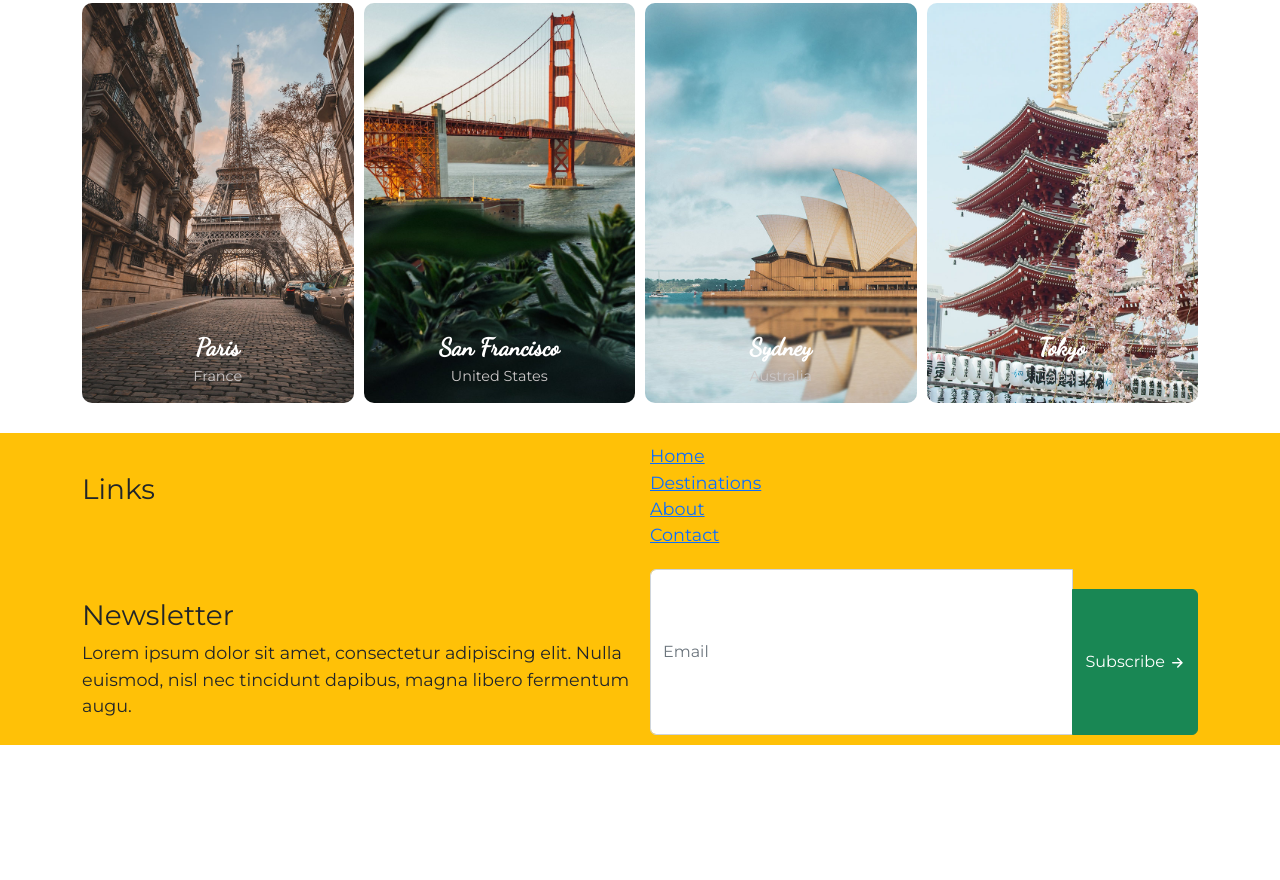
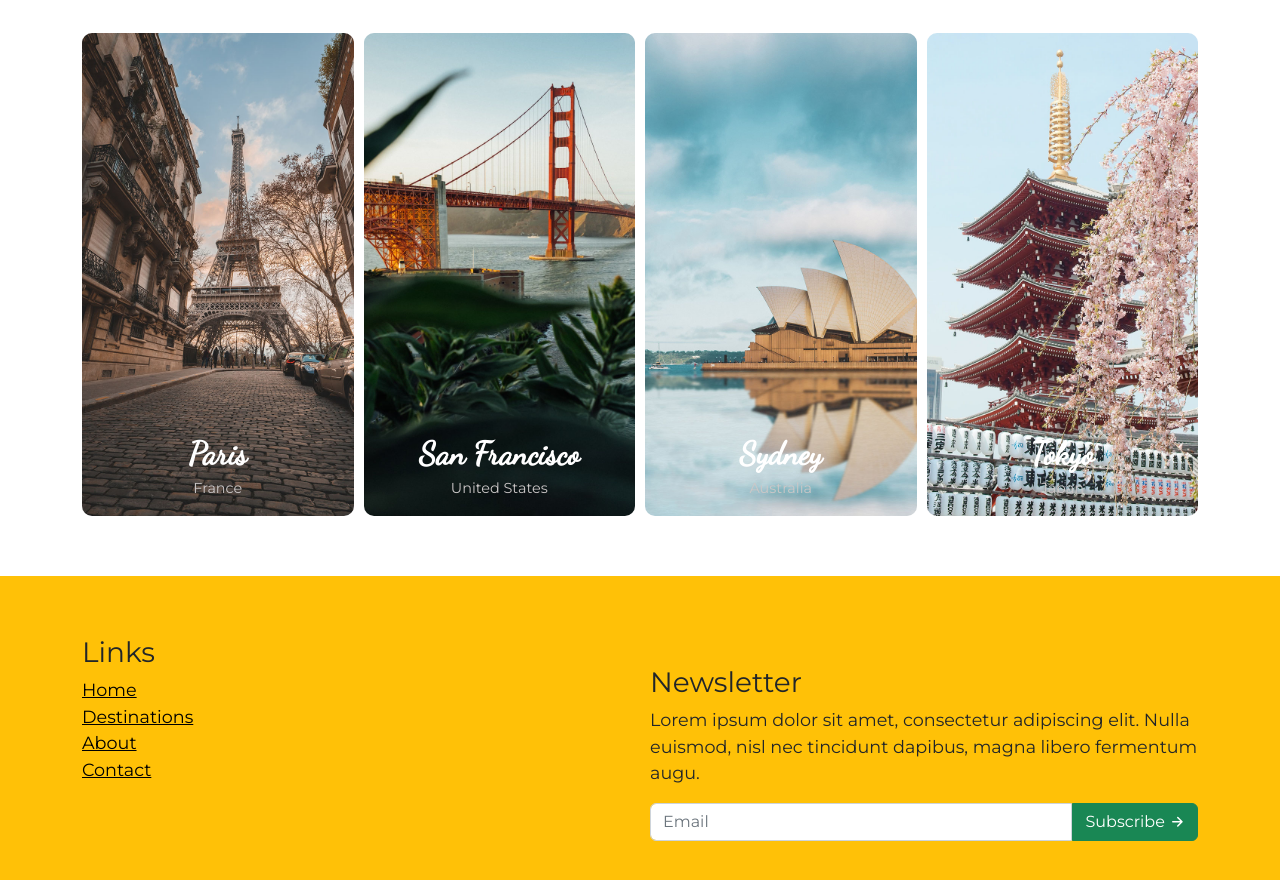
Before and after one commit to agnijaravdo/travel-agency, a plain HTML site: page index.html in a window 1280 px wide. Shown: the part 976-1856 px from the top of the page. Before the commit the page ends 1721 px from the top, so only its background shows below. Drawn offline with nearby package versions, Linux system fonts and the light colour scheme.

Commit message:
fix footer styling

```diff
--- a/css/header.css
+++ b/css/header.css
@@ -138,6 +138,7 @@ body {
     .container-md > .destinations {
         grid-template-columns: repeat(4, 1fr);
         grid-template-rows: 1fr;
+        padding: 60px 0;
     }
 
     .destination .location {
@@ -147,7 +148,7 @@ body {
     }
 
     .destination img {
-        max-height: 400px
+        max-height: none;
     }
 
     footer > .container-md {
@@ -228,7 +229,7 @@ body {
 
 .city {
     font-family: 'Dancing Script';
-    font-size: 1.5rem;
+    font-size: 2rem;
     font-weight: 800;
 }
 
@@ -237,18 +238,30 @@ body {
     color: rgb(203, 199, 199);
 }
 
-section, footer {
-    padding: 10px;
+footer nav > a {
+    display: block;
+    color: black;
 }
 
-nav > a {
+header nav > a {
     display: block;
+    color: white;
 }
 
 footer {
     background-color: #ffc107;
+    padding-top: 60px;
+    padding-bottom: 60px;
 }
 
-h2, h3 {
+h2 {
     padding-top: 30px;
 }
+
+#newsletter {
+    padding-top: 30px;
+}
+
+#subscribe-button {
+    margin: 0
+}
--- a/index.html
+++ b/index.html
@@ -32,7 +32,7 @@
             <a href="">Destinations</a>
             <a href="" class="btn btn-light">Sign in</a>
           </nav>
-          <img class="d-md-none" src="./icons/three-bars-white.svg" alt="Menu" class="top-navigation-item">
+          <img class="d-md-none" src="./icons/three-bars-white.svg" alt="Menu">
         </div>
       </div>
       <hr>
@@ -140,6 +140,7 @@
   </section>
   <footer id="footer">
     <div class="container-md">
+      <div>
         <h3>Links</h3>
         <nav>
           <a href="">Home</a>
@@ -147,13 +148,13 @@
           <a href="">About</a>
           <a href="">Contact</a>
         </nav>
+      </div>
       <div>
-        <h3>Newsletter</h3>
+        <h3 id="newsletter">Newsletter</h3>
         <p>
           Lorem ipsum dolor sit amet, consectetur adipiscing elit. Nulla
           euismod, nisl nec tincidunt dapibus, magna libero fermentum augu.
         </p>
-      </div>
         <form class="input-group">
           <input type="email" class="form-control" id="email" name="email" placeholder="Email">
           <button type="submit" class="btn btn-success" id="subscribe-button">Subscribe <img
@@ -161,6 +162,7 @@
           </button>
         </form>
       </div>
+    </div>
   </footer>
 </body>
 
```
Lines whose indentation alone changed are shown as unchanged.
